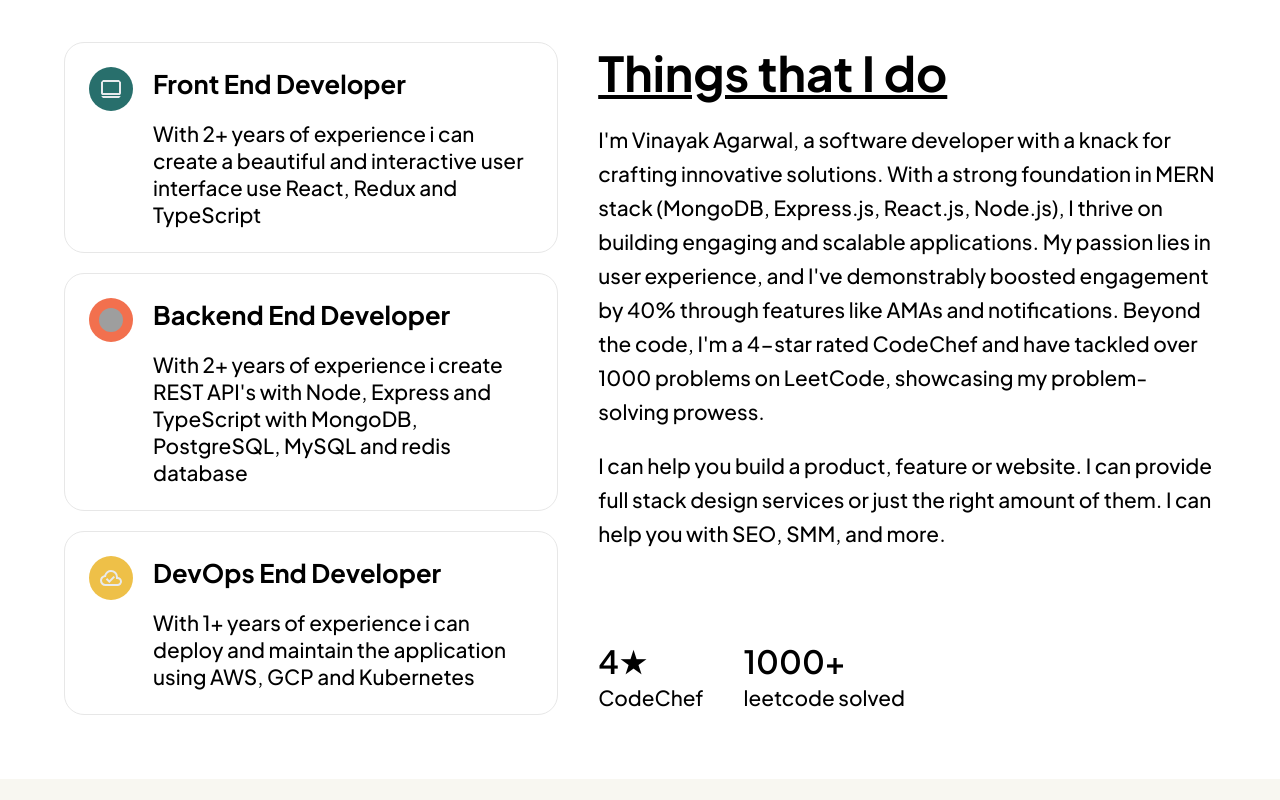
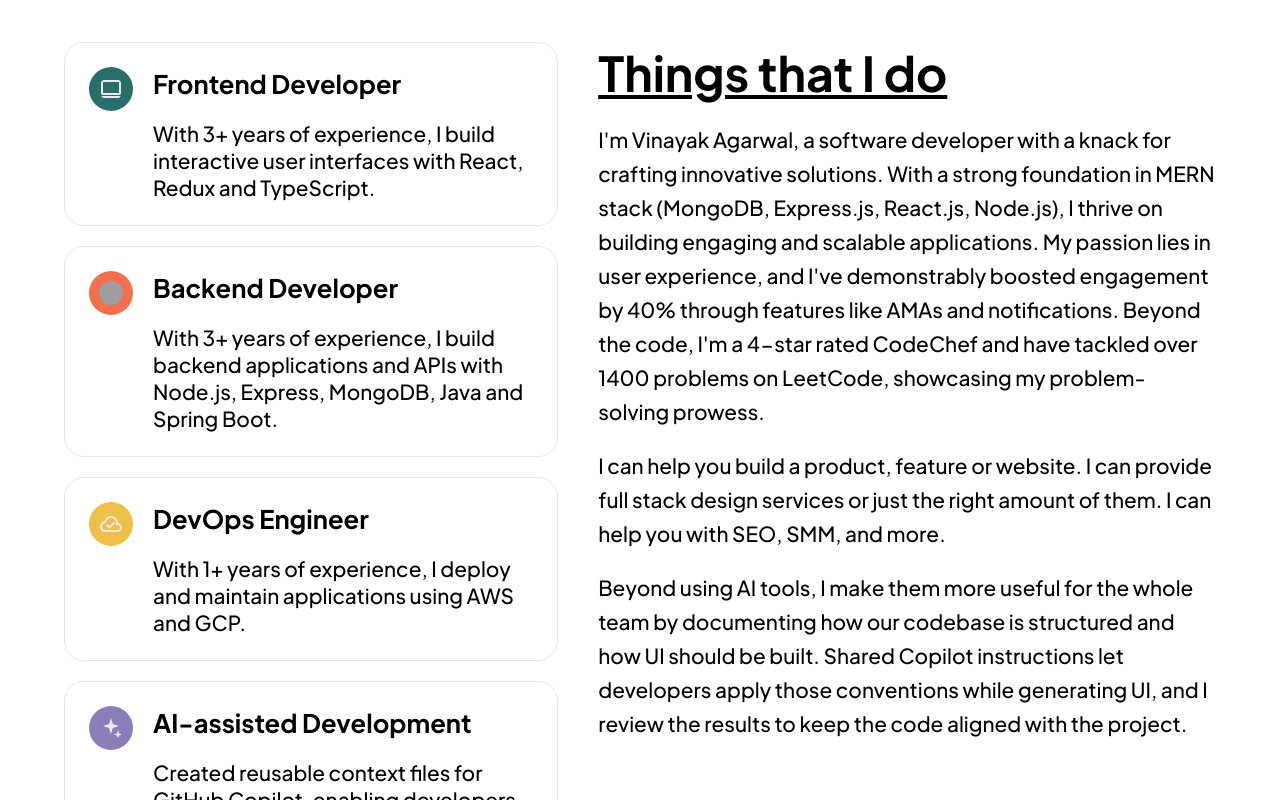
Before and after one commit to vinayak0505/website, a React (Create React App) app: page / in a window 1280 px wide. Shown: the part 700-1500 px from the top of the page. Built offline with nearby package versions, Linux system fonts and the light colour scheme; grey boxes are pictures that could not be loaded.

Commit message:
add AI-assisted development section and update experience details; include new secondary color in styles

```diff
--- a/src/App.css
+++ b/src/App.css
@@ -24,6 +24,7 @@ a:active {
     --secondary-color-1: rgb(40, 111, 108);
     --secondary-color-2: rgb(242, 112, 78);
     --secondary-color-3: rgb(238, 192, 72);
+    --secondary-color-4: rgb(139, 125, 184);
     font-family: EudoxusSansGX;
     scroll-behavior: smooth;
 }
--- a/src/Experties/Experties.module.scss
+++ b/src/Experties/Experties.module.scss
@@ -32,6 +32,12 @@
             &:nth-of-type(3) {
                 .icon {
                     background-color: var(--secondary-color-3);
+                }
+            }
+
+            &:nth-of-type(4) {
+                .icon {
+                    background-color: var(--secondary-color-4);
                 }
             }
 
--- a/src/Experties/Experties.tsx
+++ b/src/Experties/Experties.tsx
@@ -2,11 +2,12 @@ import Styles from './Experties.module.scss';
 import frontend from '../assets/frontend.svg';
 import backend from '../assets/backend.svg';
 import devops from '../assets/devops.svg';
+import ai from '../assets/ai.svg';
 import { about, about2 } from '../constans';
 
-const Item = ({ img, title, info }: { img: string, title: string, info: string }) => {
+const Item = ({ img, title, info }: { img?: string, title: string, info: string }) => {
     return (<div className={Styles.item}>
-        <img className={Styles.icon} src={img} alt={title} />
+        {img && <img className={Styles.icon} src={img} alt="" />}
         <div className={Styles.about}>
             <div className={Styles.title}>{title}</div>
             <div className={Styles.info}>{info}</div>
@@ -20,22 +21,30 @@ const Experties = () => {
         <div id='expertise' className={Styles.experties}>
             <div className={Styles.left}>
                 <Item img={frontend}
-                    title="Front End Developer"
-                    info="With 2+ years of experience i can create a beautiful and interactive user interface use React, Redux and TypeScript"
+                    title="Frontend Developer"
+                    info="With 3+ years of experience, I build interactive user interfaces with React, Redux and TypeScript."
                 />
                 <Item img={backend}
-                    title="Backend End Developer"
-                    info="With 2+ years of experience i create REST API's with Node, Express and TypeScript with MongoDB, PostgreSQL, MySQL and redis database"
+                    title="Backend Developer"
+                    info="With 3+ years of experience, I build backend applications and APIs with Node.js, Express, MongoDB, Java and Spring Boot."
                 />
                 <Item img={devops}
-                    title="DevOps End Developer"
-                    info="With 1+ years of experience i can deploy and maintain the application using AWS, GCP and Kubernetes"
+                    title="DevOps Engineer"
+                    info="With 1+ years of experience, I deploy and maintain applications using AWS and GCP."
+                />
+                <Item
+                    img={ai}
+                    title="AI-assisted Development"
+                    info="Created reusable context files for GitHub Copilot, enabling developers with limited frontend experience to build UI that follows our codebase and design conventions."
                 />
             </div>
             <div className={Styles.right}>
                 <div className={Styles.title}>Things that I do</div>
                 <div className={Styles.about}>{about}</div>
                 <div className={Styles.about}>{about2}</div>
+                <div className={Styles.about}>
+                    Beyond using AI tools, I make them more useful for the whole team by documenting how our codebase is structured and how UI should be built. Shared Copilot instructions let developers apply those conventions while generating UI, and I review the results to keep the code aligned with the project.
+                </div>
                 <div className={Styles.gap}/>
                 <div className={Styles.items}>
                     <a href='https://codechef.com/users/vinayakagg05' target='_blank' rel='noreferrer'>
@@ -43,7 +52,7 @@ const Experties = () => {
                         <div className={Styles.about}>CodeChef</div>
                     </a>
                     <a href='https://leetcode.com/u/vinayakaggarwal05/' target='_blank' rel='noreferrer'>
-                        <div className={Styles.title}>1000+</div>
+                        <div className={Styles.title}>1400+</div>
                         <div className={Styles.about}>leetcode solved</div>
                     </a>
                 </div>
--- a/src/constans.ts
+++ b/src/constans.ts
@@ -1,4 +1,4 @@
-export const about = "I'm Vinayak Agarwal, a software developer with a knack for crafting innovative solutions. With a strong foundation in MERN stack (MongoDB, Express.js, React.js, Node.js), I thrive on building engaging and scalable applications. My passion lies in user experience, and I've demonstrably boosted engagement by 40% through features like AMAs and notifications.  Beyond the code, I'm a 4-star rated CodeChef and have tackled over 1000 problems on LeetCode, showcasing my problem-solving prowess.";
+export const about = "I'm Vinayak Agarwal, a software developer with a knack for crafting innovative solutions. With a strong foundation in MERN stack (MongoDB, Express.js, React.js, Node.js), I thrive on building engaging and scalable applications. My passion lies in user experience, and I've demonstrably boosted engagement by 40% through features like AMAs and notifications.  Beyond the code, I'm a 4-star rated CodeChef and have tackled over 1400 problems on LeetCode, showcasing my problem-solving prowess.";
 export const about2 = "I can help you build a product, feature or website. I can provide full stack design services or just the right amount of them. I can help you with SEO, SMM, and more.";
 
 const exp1about = "During my time at Idreamcareer, I was deeply committed to empowering students through innovative solutions. I played a key role in crafting engaging features like AMAs and notifications, leading to a remarkable 40% increase in user engagement. This wasn't just about keeping students entertained; it translated to them actively participating in the platform, exploring career options, and ultimately making informed decisions. Furthermore, I leveraged my data analysis skills to contribute to a more personalized experience. This involved collaborating on projects like the Manager dashboard, which provided real-time insights into student progress, enabling a more targeted approach to career guidance. My contributions at Idreamcareer exemplify my passion for using technology to bridge the gap between students and their career aspirations.";
```
Also changed, not shown: src/assets/ai.svg (added).
